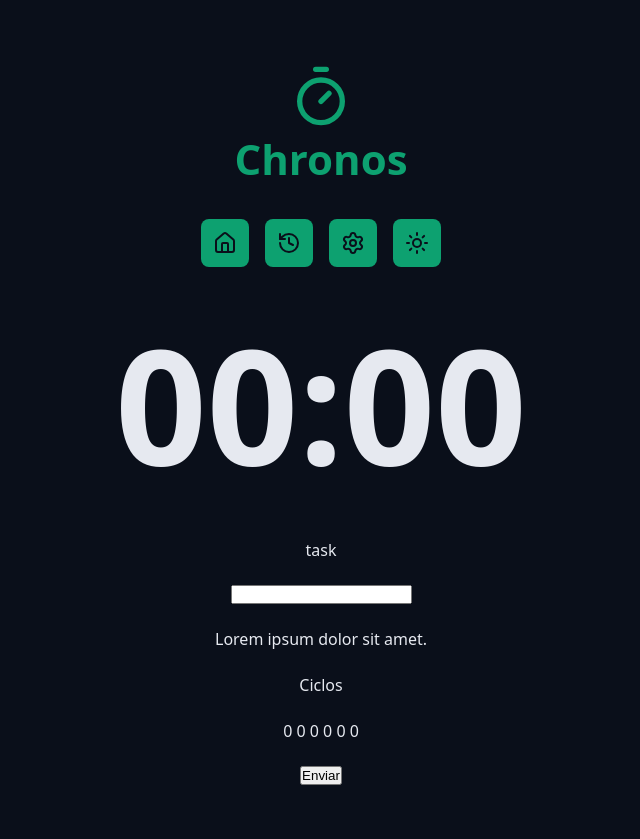
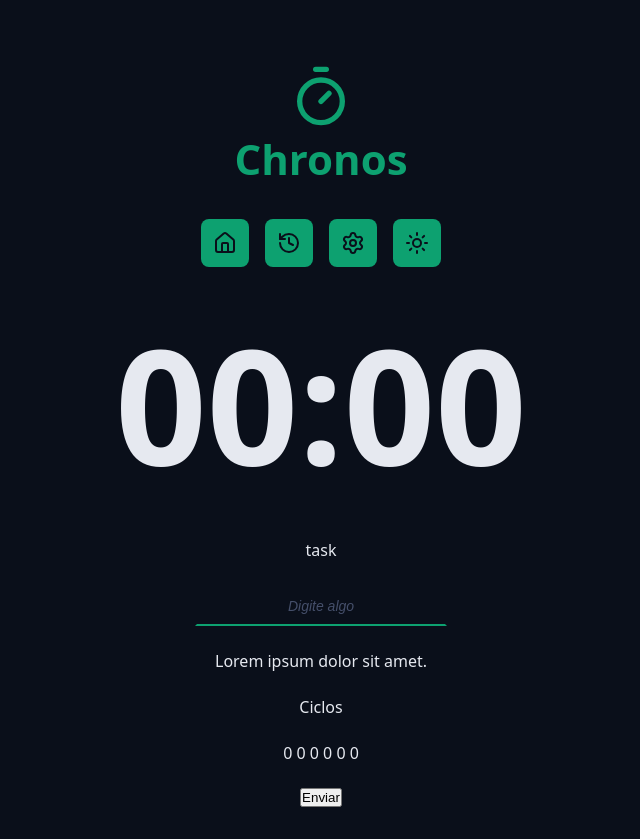
Before and after one commit to Ryotruuser/chronos-pomodoro, a React (Vite) app: page / in a window 1280 px wide. Shown: the whole page, without its empty margins (319-959 px from the left). Before the commit the page ends 817 px from the top, so only its background shows below. Built offline with nearby package versions, Linux system fonts and the light colour scheme.

Commit message:
estilizando input

```diff
--- a/src/App.tsx
+++ b/src/App.tsx
@@ -28,7 +28,12 @@ export function App() {
       <Container>
         <form action='' className='form'>
           <div className='formRow'>
-            <DefaultInput type='text' id='input' labelText='task' />
+            <DefaultInput
+              type='text'
+              id='input'
+              labelText='task'
+              placeholder='Digite algo'
+            />
           </div>
 
           <div className='formRow'>
--- a/src/components/DefaultInput/index.tsx
+++ b/src/components/DefaultInput/index.tsx
@@ -1,3 +1,5 @@
+import styles from './styles.module.css';
+
 type DefaultInputProps = {
   id: string;
   labelText?: string;
@@ -12,7 +14,7 @@ export function DefaultInput({
   return (
     <>
       {labelText && <label htmlFor={id}>{labelText}</label>}
-      <input id={id} type={type} {...rest} />
+      <input id={id} type={type} {...rest} className={styles.input} />
     </>
   );
 }
--- a/src/components/DefaultInput/styles.module.css
+++ b/src/components/DefaultInput/styles.module.css
@@ -0,0 +1,27 @@
+.input {
+  background: transparent;
+  text-align: center;
+  font-size: 1.8rem;
+  padding: 0.8rem;
+  color: var(--text-default);
+  outline: none;
+  border: 0.2rem solid transparent;
+  border-bottom: 0.2rem solid var(--primary);
+  transition: all 0.1s ease-in-out;
+}
+
+.input:focus {
+  border-radius: 0.8rem;
+  border: 0.2rem solid var(--primary);
+}
+
+.input::placeholder {
+  color: var(--gray-500);
+  font-size: 1.4rem;
+  font-style: italic;
+}
+
+.input:disabled {
+  border-bottom: 0.2rem solid var(--disabled);
+  color: var(--text-muted);
+}
```
